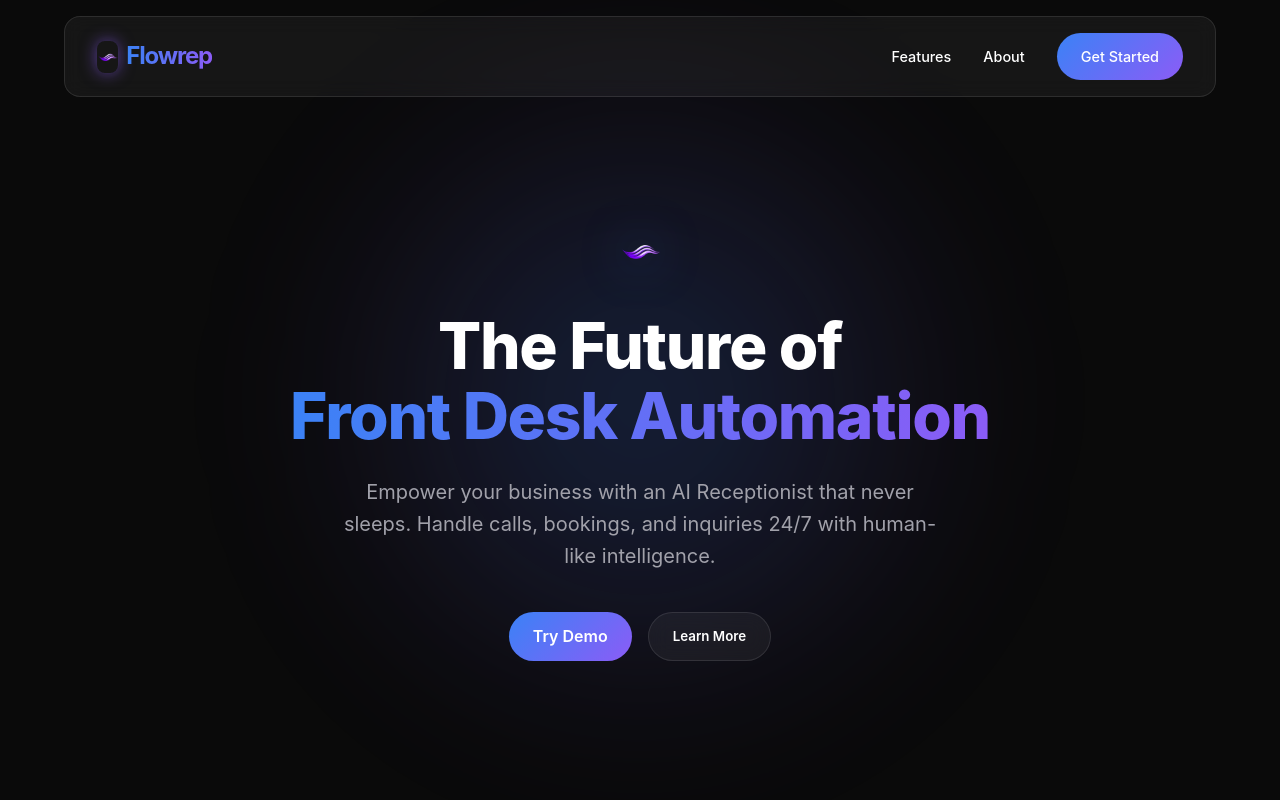
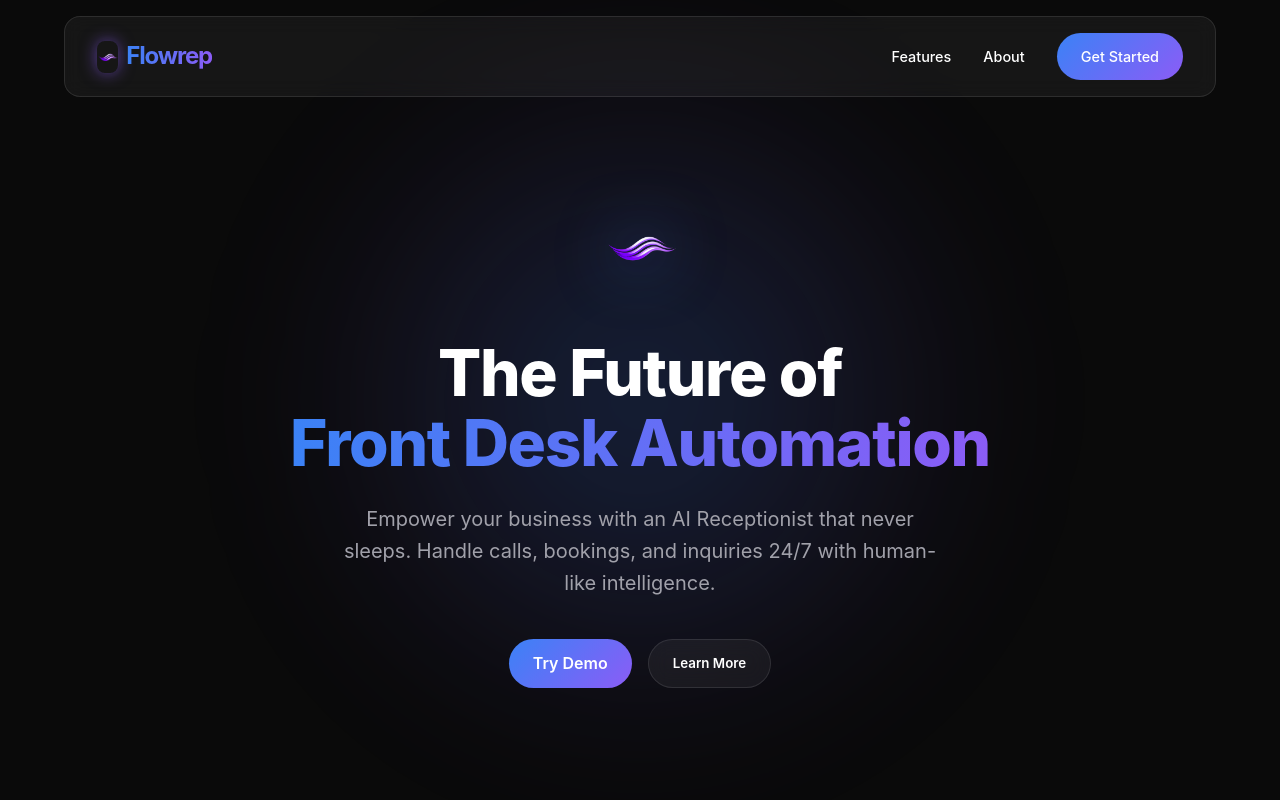
Before and after one commit to ysyed9/AI-rep-website, a React (Vite) app in the folder frontend/: page / in a window 1280 px wide. Shown: the top 800 px of the page. Built offline with nearby package versions, Linux system fonts and the light colour scheme; the HTML template or start-up script is replaced by a standard one.

Commit message:
Enlarge hero Flowrep logo for stronger visual focus

```diff
--- a/frontend/src/index.css
+++ b/frontend/src/index.css
@@ -156,11 +156,11 @@ button {
 }
 
 .hero-logo {
-  height: 64px;
+  height: 110px;
   width: auto;
-  margin: 0 auto 1.75rem auto;
+  margin: 0 auto 2.25rem auto;
   display: block;
-  filter: drop-shadow(0 0 24px rgba(59, 130, 246, 0.65));
+  filter: drop-shadow(0 0 32px rgba(59, 130, 246, 0.75));
 }
 
 .hero-title {
```
